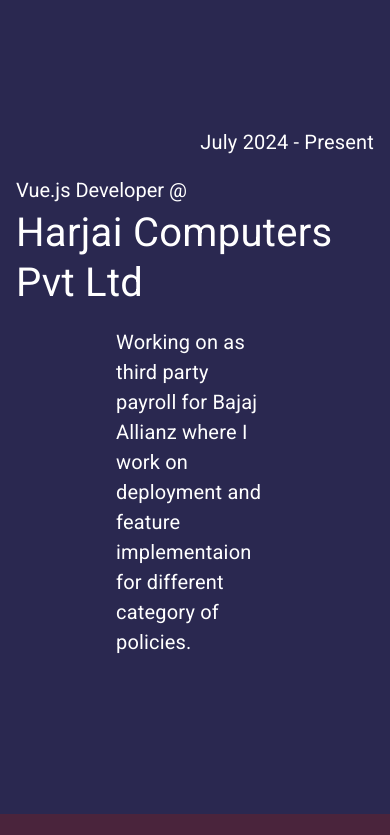
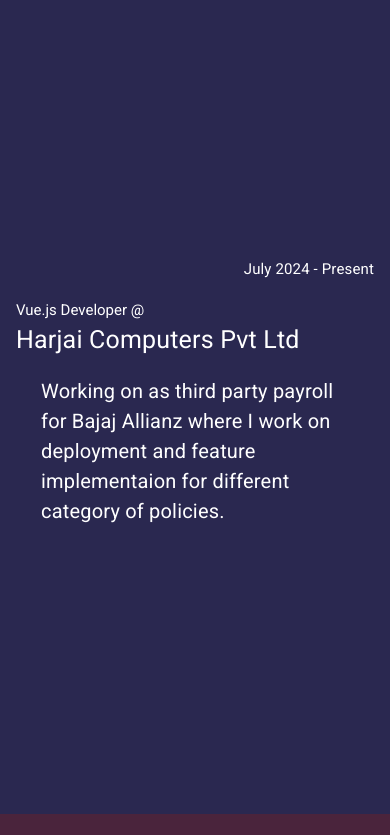
Before and after one commit to gkumar9891/gkumar9891.github.io, a React (Vite) app: page / in a window 390 px wide. Shown: the part 2020-2855 px from the top of the page. Built offline with nearby package versions, Linux system fonts and the light colour scheme; a web font is replaced by a local one.

Commit message:
responsive fix for mobile device

```diff
--- a/src/views/Home.tsx
+++ b/src/views/Home.tsx
@@ -136,10 +136,10 @@
                 {experienceData.map(experience =>
                     <Box component="div" className="item" sx={{minHeight: '100vh', background: experience.bgColor, display: "flex", alignItems: 'center'}}>
                         <Container>
-                            <Typography className="time-period" textAlign="right" sx={{ fontSize: {xs: 20, md: 30}, color: '#fff', marginBottom: { xs: '20px', md: '40px'} }}>{experience.timePeriod}</Typography>
-                            <Typography sx={{ fontSize: {xs: 20, md: 30}, color: '#fff', marginBottom: '5px' }} variant="h5" className="position">{experience.position} @</Typography>
-                            <Typography sx={{ fontSize: {xs: 40, md: 60}, color: '#fff', marginBottom: { xs: '20px', md: '40px' } }} variant="h4" className="company-name">{experience.companyName}</Typography>
-                            <Box className="desc-wrap"  sx={{padding: { xs: '0 100px 0', md: '0 200px 0' }}}>
+                            <Typography className="time-period" textAlign="right" sx={{ fontSize: {xs: 15, md: 30}, color: '#fff', marginBottom: { xs: '20px', md: '40px'} }}>{experience.timePeriod}</Typography>
+                            <Typography sx={{ fontSize: {xs: 15, sm: 20, md: 30}, color: '#fff', marginBottom: '5px' }} variant="h5" className="position">{experience.position} @</Typography>
+                            <Typography sx={{ fontSize: {xs: 25, sm: 30, md: 60}, color: '#fff', marginBottom: { xs: '20px', md: '40px' } }} variant="h4" className="company-name">{experience.companyName}</Typography>
+                            <Box className="desc-wrap"  sx={{padding: { xs: '0 25px 0', md: '0 200px 0' }}}>
                                 <Typography className="description" sx={{ fontSize: {xs: 20, md: 30}, color: '#fff' }}>{experience.description}</Typography>
                             </Box>
                         </Container>
```
